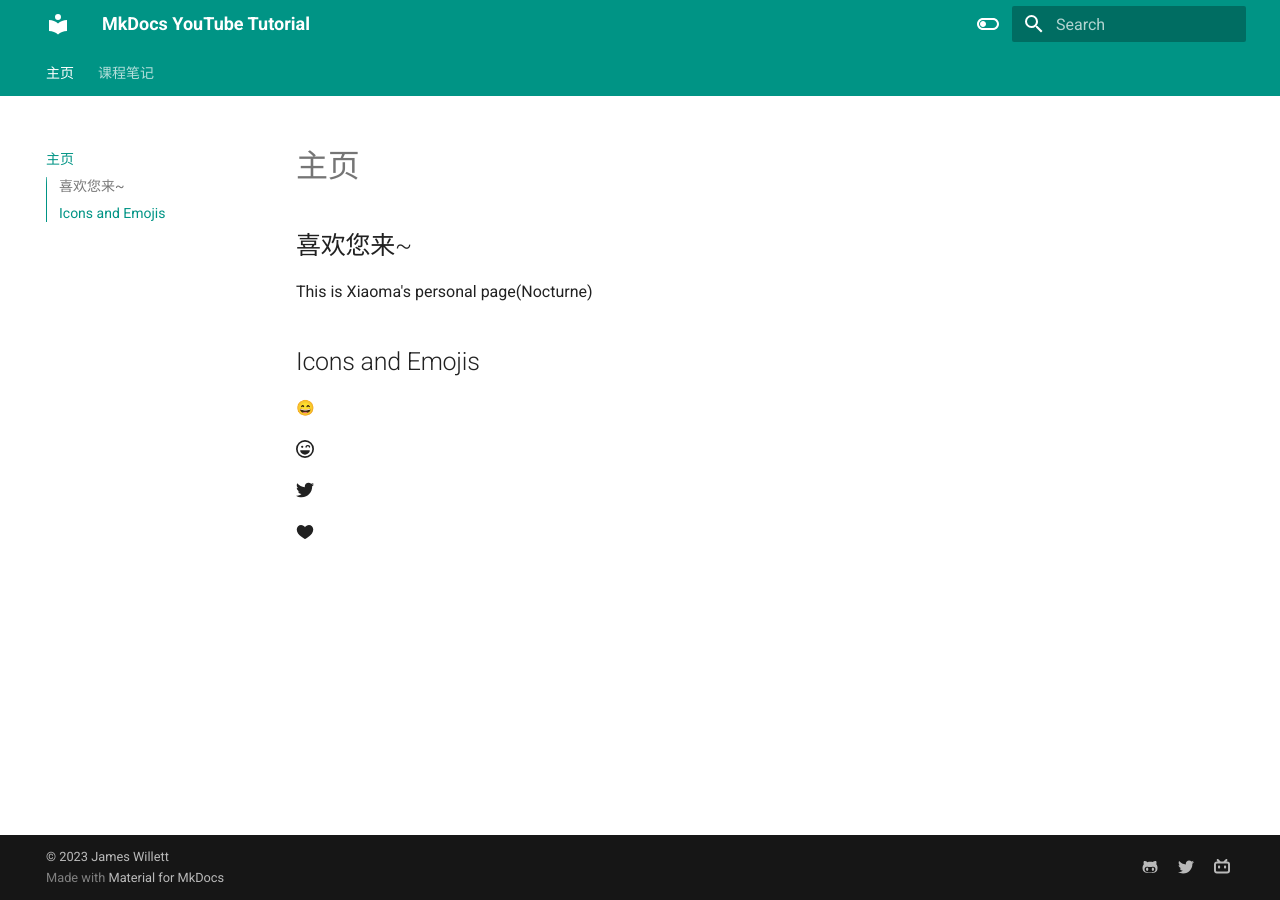
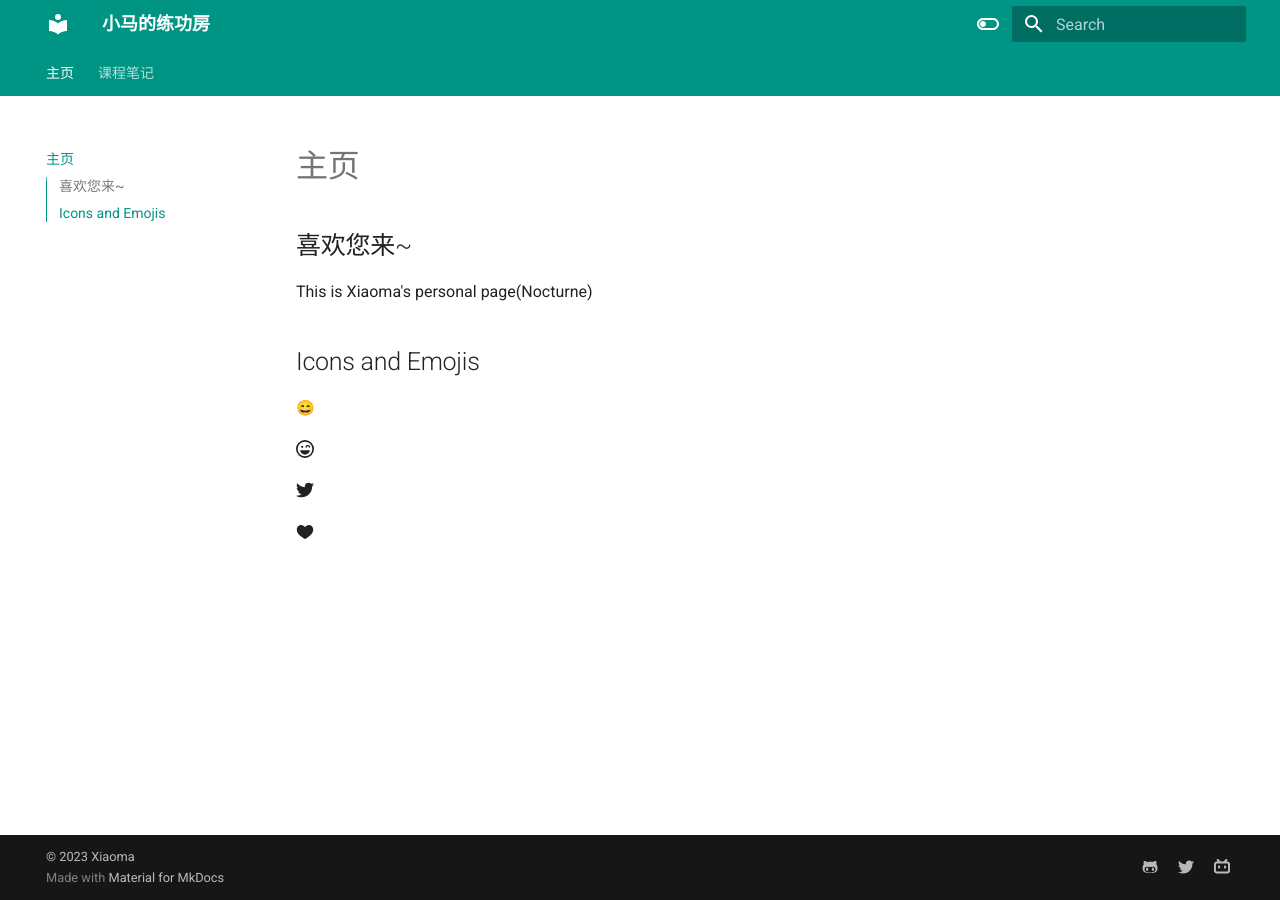
Before and after one commit to Nocturne228/Nocturne228.github.io, an MkDocs documentation site: the page built from docs/index.md, in a window 1280 px wide. Built offline with MkDocs 1.6.1 and Material for MkDocs 9.7.7, drawn with Linux system fonts in a browser that asks for light colours; emoji names are drawn with the system emoji font.

Commit message:
设置了标题
小马的练功房

```diff
--- a/mkdocs.yml
+++ b/mkdocs.yml
@@ -1,4 +1,4 @@
-site_name: MkDocs YouTube Tutorial
+site_name: 小马的练功房
 theme:
   name: material
   features:
@@ -53,4 +53,4 @@ markdown_extensions:
       emoji_generator: !!python/name:materialx.emoji.to_svg
 
 copyright: |
-  &copy; 2023 <a href="https://github.com/Nocturne228"  target="_blank" rel="noopener">James Willett</a>
+  &copy; 2023 <a href="https://github.com/Nocturne228"  target="_blank" rel="noopener">Xiaoma</a>
```
